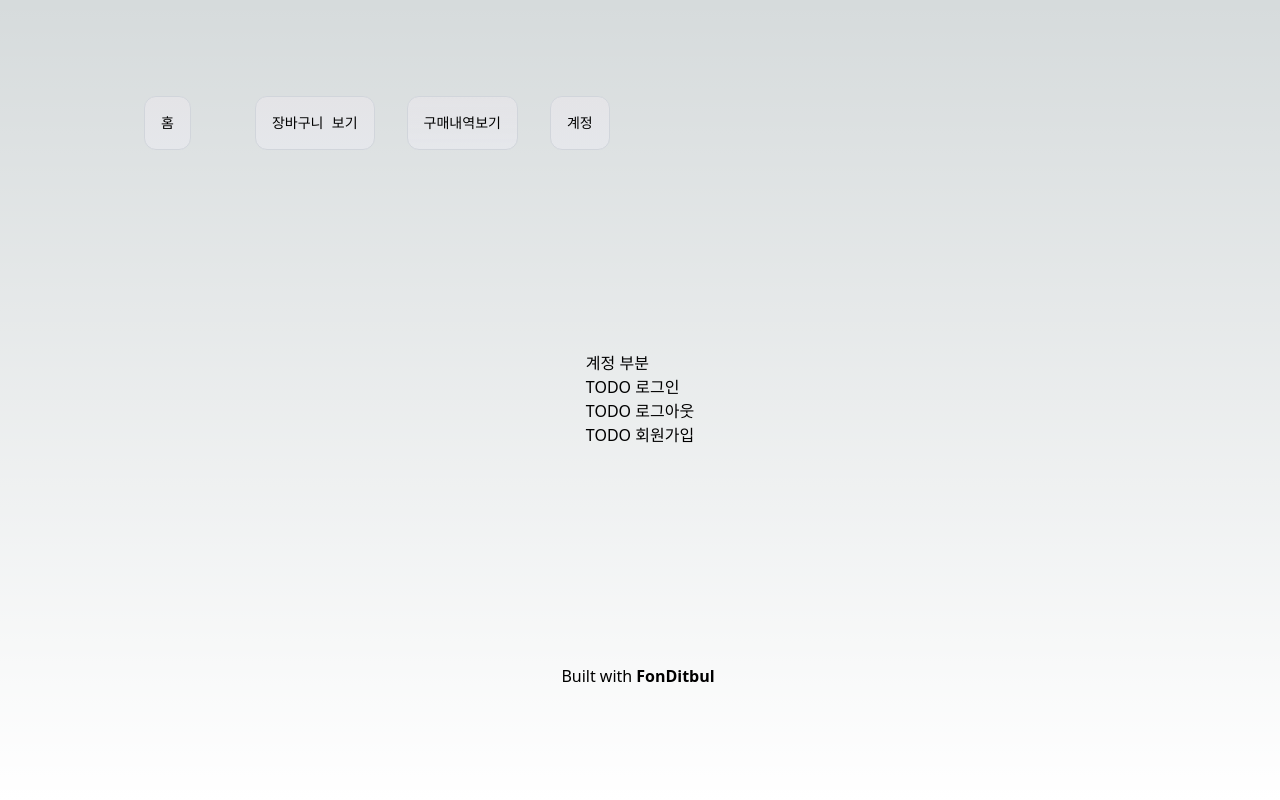
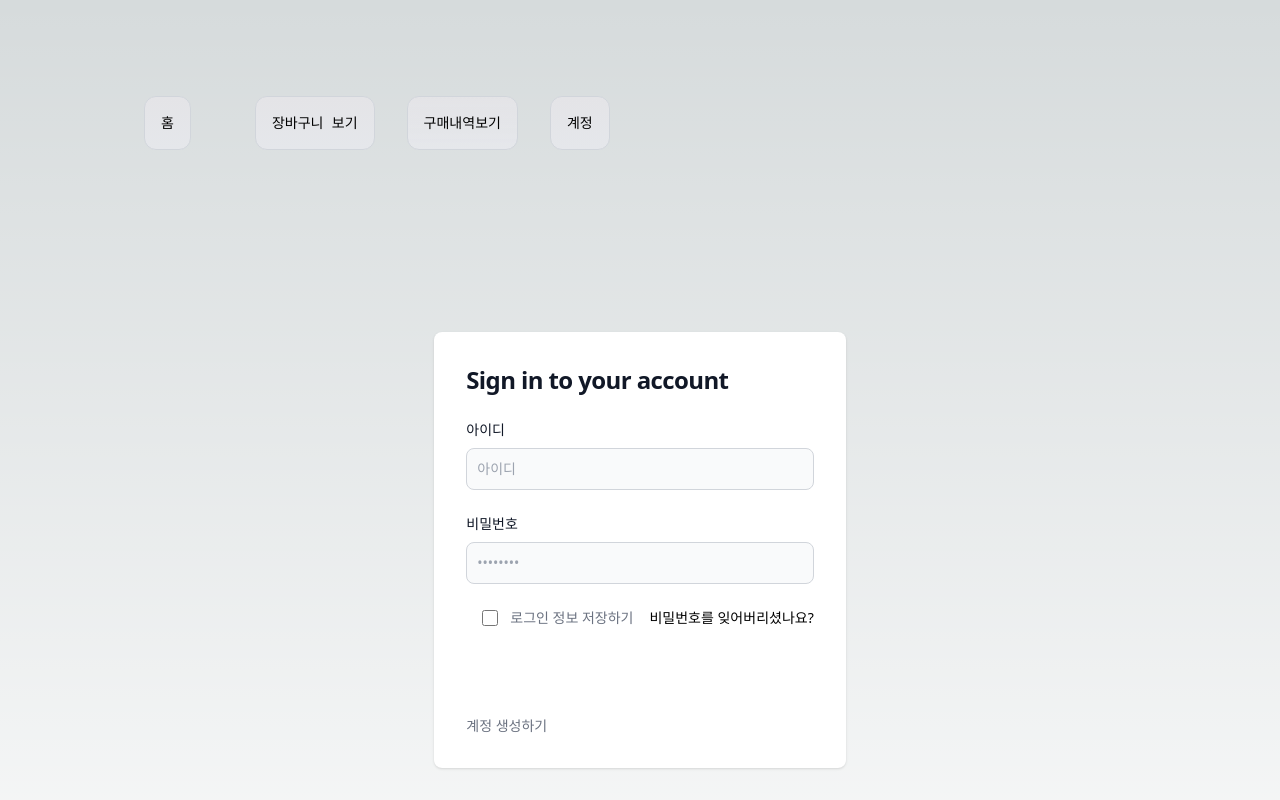
Before and after one commit to FonDitbul/copang_2_0, a Next.js app: page /account in a window 1280 px wide. Shown: the top 800 px of the page. Built offline with nearby package versions, Linux system fonts and the light colour scheme.

Commit message:
add : product, login layout

```diff
--- a/src/app/account/page.tsx
+++ b/src/app/account/page.tsx
@@ -1,10 +1,9 @@
+import AccountLogin from "@/components/account/login";
+
 export default function Account() {
   return (
     <div>
-      <p>계정 부분 </p>
-      <p>TODO 로그인 </p>
-      <p>TODO 로그아웃 </p>
-      <p>TODO 회원가입 </p>
+      <AccountLogin/>
     </div>
   )
 }
--- a/src/app/page.tsx
+++ b/src/app/page.tsx
@@ -4,7 +4,6 @@ export default function Home() {
   return (
     <div>
       <Product/>
-      Home main
     </div>
   )
 }
--- a/src/app/product/[id]/page.tsx
+++ b/src/app/product/[id]/page.tsx
@@ -1,7 +1,8 @@
-export default function ProductDetail() {
-  return (
-    <div>
-      Home main
-    </div>
-  )
+"use client";
+
+export default function ProductDetail({ params }: { params: { id: number } }) {
+  console.log(params.id)
+  console.log(params)
+  // TODO product id를 통한 product 조회
+  return <div>productDetail 받아오기</div>;
 }
--- a/src/components/Product/Product.tsx
+++ b/src/components/Product/Product.tsx
@@ -1,15 +1,16 @@
 import {getProductsByServer} from "@/lib/Product";
 import ProductDetail from "@/components/Product/ProductDetail";
 import {Product} from "@/interface/Product";
+import ProductCard from "@/components/Product/ProductCard";
 
 export default async function Product() {
   const productArray = await getProductsByServer()
 
   return (
-    <div>
+    <div className="mt-6 grid grid-cols-1">
       {
         productArray.products.map((product) => (
-          <ProductDetail
+          <ProductCard
             key={product.id}
             id={product.id}
             name={product.name}
--- a/src/components/Product/ProductCard.tsx
+++ b/src/components/Product/ProductCard.tsx
@@ -1,5 +1,64 @@
-export default function ProductCard() {
+"use client";
+import { Product } from "@/interface/Product";
+import Link from "next/link";
+import Image from 'next/image'
+type IProductDetail = Pick<Product, "id" | "name" | "cost">;
+
+export default function ProductCard({ id, name, cost }: IProductDetail) {
+  function productBuyButton() {
+    console.log("상품 구매하기 ");
+  }
+
+  function costDisplayDot(cost: number): string {
+    return cost.toLocaleString("ko-KR");
+  }
+
+  function addToCartButton() {
+    console.log("장바구니 추가하기");
+  }
+
   return (
-
-  )
+    <div>
+      <div className="mx-auto max-w-2xl px-4 py-16 sm:px-6 sm:py-24 lg:max-w-7xl lg:px-8">
+        <div className="mt-6 grid grid-cols-1 gap-x-6 gap-y-10 sm:grid-cols-2 lg:grid-cols-4 xl:gap-x-8">
+          <div className="group relative">
+            <div className="aspect-h-1 aspect-w-1 w-full overflow-hidden rounded-md bg-gray-200 lg:aspect-none group-hover:opacity-75 lg:h-80">
+              <Link href="/products/[id]" as={`/product/${id}`}>
+                <img
+                  src="https://tailwindui.com/img/ecommerce-images/product-page-01-related-product-01.jpg"
+                  alt="사진 준비 중 "
+                />
+              </Link>
+            </div>
+            <div className="mt-4 flex justify-between">
+              <div>
+                <h3 className="text-sm">
+                  <Link href="/products/[id]" as={`/product/${id}`}>
+                    {name}
+                  </Link>
+                </h3>
+              </div>
+              <p className="text-sm font-medium"> {costDisplayDot(cost)}원</p>
+            </div>
+            <div className="flex">
+              <button
+                id="addToCart"
+                onClick={addToCartButton}
+                className="px-2 mt-6 items-center justify-center rounded-md border border-transparent bg-indigo-600 px-8 py-3 text-sm font-medium text-white hover:bg-indigo-700 focus:outline-none focus:ring-2 focus:ring-indigo-500 focus:ring-offset-2"
+              >
+                장바구니에 담기
+              </button>
+              <button
+                id="productBuy"
+                onClick={productBuyButton}
+                className="px-2 mt-6 items-center justify-center rounded-md border border-transparent bg-indigo-600 px-8 py-3 text-sm font-medium text-white hover:bg-indigo-700 focus:outline-none focus:ring-2 focus:ring-indigo-500 focus:ring-offset-2"
+              >
+                바로 구매하기
+              </button>
+            </div>
+          </div>
+        </div>
+      </div>
+    </div>
+  );
 }
--- a/src/components/account/login.tsx
+++ b/src/components/account/login.tsx
@@ -0,0 +1,48 @@
+export default function AccountLogin() {
+  return (
+    <section>
+      <div className="flex flex-col items-center justify-center px-6 mx-auto md:h-screen">
+        <div
+          className="w-full bg-white rounded-lg shadow dark:border md:mt-0 sm:max-w-md xl:p-0 dark:bg-gray-800 dark:border-gray-700">
+          <div className="p-6 space-y-4 md:space-y-6 sm:p-8">
+            <h1 className="text-xl font-bold leading-tight tracking-tight text-gray-900 md:text-2xl dark:text-white">
+              Sign in to your account
+            </h1>
+            <form className="space-y-4 md:space-y-6" action="#">
+              <div>
+                <label htmlFor="email" className="block mb-2 text-sm font-medium text-gray-900 dark:text-white"> 아이디 </label>
+                <input type="id" name="id" id="아이디 입력"
+                       className="bg-gray-50 border border-gray-300 text-gray-900 sm:text-sm rounded-lg focus:ring-primary-600 focus:border-primary-600 block w-full p-2.5 dark:bg-gray-700 dark:border-gray-600 dark:placeholder-gray-400 dark:text-white dark:focus:ring-blue-500 dark:focus:border-blue-500"
+                       placeholder="아이디"/>
+              </div>
+              <div>
+                <label htmlFor="password"
+                       className="block mb-2 text-sm font-medium text-gray-900 dark:text-white"> 비밀번호 </label>
+                <input type="password" name="password" id="password" placeholder="••••••••"
+                       className="bg-gray-50 border border-gray-300 text-gray-900 sm:text-sm rounded-lg focus:ring-primary-600 focus:border-primary-600 block w-full p-2.5 dark:bg-gray-700 dark:border-gray-600 dark:placeholder-gray-400 dark:text-white dark:focus:ring-blue-500 dark:focus:border-blue-500"/>
+              </div>
+              <div className="flex items-center justify-between">
+                <div className="flex items-start px-4">
+                  <div className="flex items-center h-5">
+                    <input id="remember" aria-describedby="remember" type="checkbox"
+                           className="w-4 h-4 border border-gray-300 rounded bg-gray-50 focus:ring-3 focus:ring-primary-300 dark:bg-gray-700 dark:border-gray-600 dark:focus:ring-primary-600 dark:ring-offset-gray-800"/>
+                  </div>
+                  <div className="ml-3 text-sm">
+                    <label htmlFor="remember" className="text-gray-500 dark:text-gray-300">로그인 정보 저장하기 </label>
+                  </div>
+                </div>
+                <a href="#" className="text-sm font-medium text-primary-600 hover:underline dark:text-primary-500">비밀번호를 잊어버리셨나요?</a>
+              </div>
+              <button type="submit"
+                      className="w-full text-white bg-primary-600 hover:bg-primary-700 focus:ring-4 focus:outline-none focus:ring-primary-300 font-medium rounded-lg text-sm px-5 py-2.5 text-center dark:bg-primary-600 dark:hover:bg-primary-700 dark:focus:ring-primary-800">로그인
+              </button>
+              <p className="text-sm font-light text-gray-500 dark:text-gray-400">
+                <a href="#" className="font-medium text-primary-600 hover:underline dark:text-primary-500">계정 생성하기</a>
+              </p>
+            </form>
+          </div>
+        </div>
+      </div>
+    </section>
+  )
+}
```
